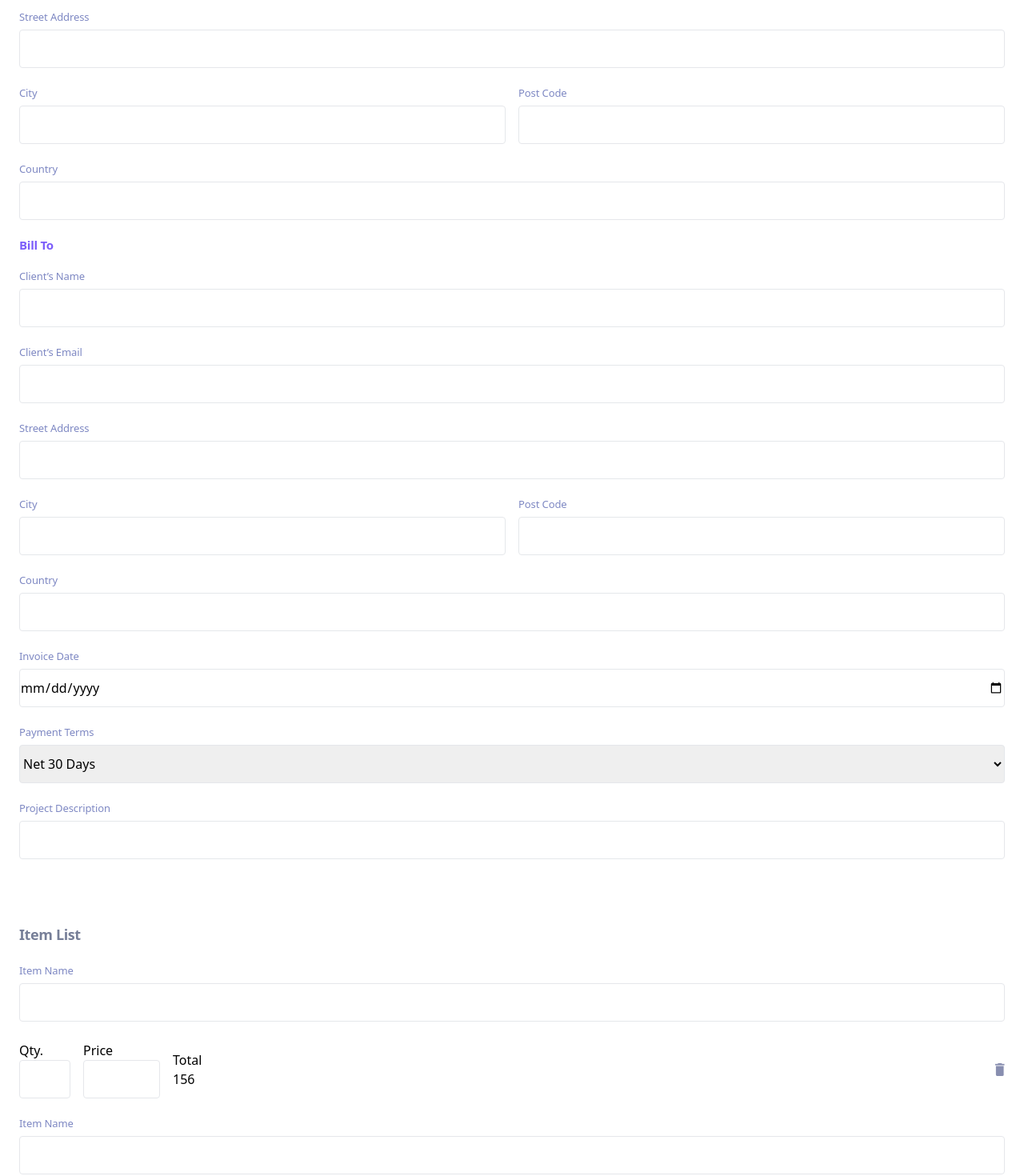
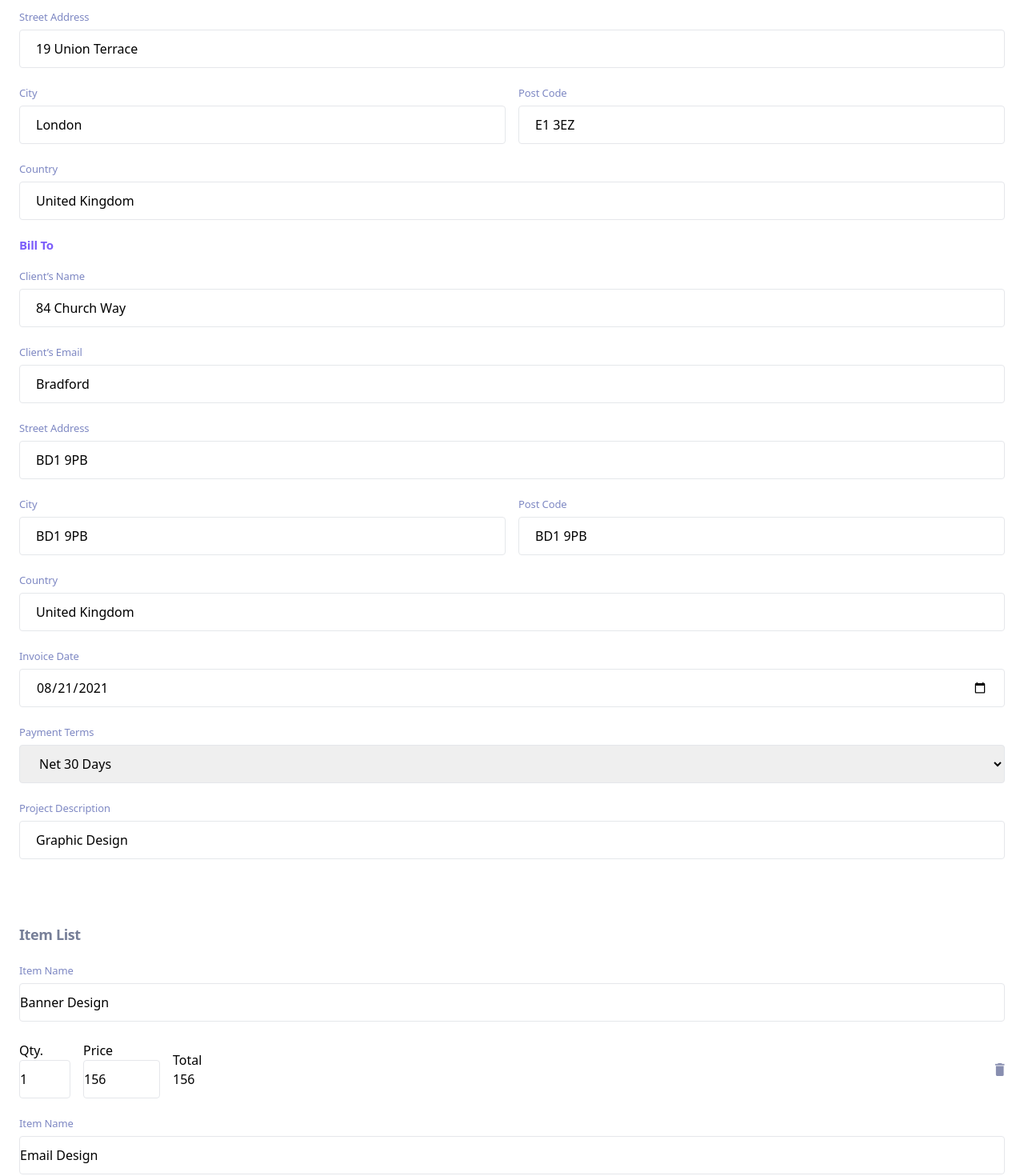
Before and after one commit to TedJenkler/Invoiceapp-vite-tailwind-reduxtoolkit, a React (Vite) app: page /invoice/1/edit in a window 1280 px wide. Shown: the part 240-1710 px from the top of the page at 80% size. Built offline with nearby package versions, Linux system fonts and the light colour scheme.

Commit message:
inputs connected with useState

```diff
--- a/src/InvoiceEdit.jsx
+++ b/src/InvoiceEdit.jsx
@@ -1,4 +1,4 @@
-import React from 'react';
+import React, { useState } from 'react';
 import BackBtn from './components/BackBtn'; // Importing BackBtn component
 import { useSelector } from 'react-redux'; // Importing useSelector from react-redux
 import { useParams } from 'react-router-dom'; // Importing useParams from react-router-dom
@@ -9,6 +9,27 @@ function InvoiceEdit() {
   const { id } = useParams(); // Getting id parameter from URL
   const state = useSelector((state) => state.state.data[id]); // Accessing state using useSelector hook
   console.log(state); // Logging state to console
+
+  // State variables for form inputs
+  const [address, setAddress] = useState(state.senderAddress.street);
+  const [city, setCity] = useState(state.senderAddress.city);
+  const [postal, setPostal] = useState(state.senderAddress.postCode);
+  const [country, setCountry] = useState(state.senderAddress.country);
+  const [address2, setAddress2] = useState(state.clientAddress.street);
+  const [city2, setCity2] = useState(state.clientAddress.city);
+  const [postal2, setPostal2] = useState(state.clientAddress.postCode);
+  const [country2, setCountry2] = useState(state.clientAddress.country);
+  const [date, setDate] = useState(state.createdAt);
+  const [net, setNet] = useState(state.paymentTerms);
+  const [description, setDescription] = useState(state.description);
+  const [items, setItems] = useState([...state.items]);
+
+  // Function to handle changes in form inputs
+  const handleInputChange = (index, fieldName, value) => {
+    const updatedItems = [...items];
+    updatedItems[index][fieldName] = value;
+    setItems(updatedItems);
+  };
 
   return (
     <main>
@@ -23,79 +44,92 @@ function InvoiceEdit() {
         {/* Bill From Section */}
         <p className='px15 text-01 mb-6'>Bill From</p>
         <label className='px13 text-07 mb-2'>Street Address</label>
-        <input className='border border-05 h-12 rounded mb-6'></input>
+        <input onChange={(e) => setAddress(e.target.value)} value={address} className='border border-05 h-12 rounded mb-6 px-5'></input>
         <div className='flex gap-4 justify-between mb-6'>
           <div className='flex flex-col w-1/2'>
             <label className='px13 text-07 mb-2'>City</label>
-            <input className='border border-05 w-full h-12 rounded'></input>
+            <input onChange={(e) => setCity(e.target.value)} value={city} className='border border-05 w-full h-12 rounded px-5'></input>
           </div>
           <div className='flex flex-col w-1/2'>
             <label className='px13 text-07 mb-2'>Post Code</label>
-            <input className='border border-05 w-full h-12 rounded'></input>
+            <input onChange={(e) => setPostal(e.target.value)} value={postal} className='border border-05 w-full h-12 rounded px-5'></input>
           </div>
         </div>
         <label className='px13 text-07 mb-2'>Country</label>
-        <input className='border border-05 h-12 rounded mb-6'></input>
+        <input onChange={(e) => setCountry(e.target.value)} value={country} className='border border-05 h-12 rounded mb-6 px-5'></input>
 
         {/* Bill To Section */}
         <p className='px15 text-01 mb-6'>Bill To</p>
         <label className='px13 text-07 mb-2'>Client’s Name</label>
-        <input className='border border-05 h-12 rounded mb-6'></input>
+        <input onChange={(e) => setAddress2(e.target.value)} value={address2} className='border border-05 h-12 rounded mb-6 px-5'></input>
         <label className='px13 text-07 mb-2'>Client’s Email</label>
-        <input className='border border-05 h-12 rounded mb-6'></input>
+        <input onChange={(e) => setCity2(e.target.value)} value={city2} className='border border-05 h-12 rounded mb-6 px-5'></input>
         <label className='px13 text-07 mb-2'>Street Address</label>
-        <input className='border border-05 h-12 rounded mb-6'></input>
+        <input onChange={(e) => setPostal2(e.target.value)} value={postal2} className='border border-05 h-12 rounded mb-6 px-5'></input>
         <div className='flex gap-4 justify-between mb-6'>
           <div className='flex flex-col w-1/2'>
             <label className='px13 text-07 mb-2'>City</label>
-            <input className='border border-05 w-full h-12 rounded'></input>
+            <input onChange={(e) => setPostal2(e.target.value)} value={postal2} className='border border-05 w-full h-12 rounded px-5'></input>
           </div>
           <div className='flex flex-col w-1/2'>
             <label className='px13 text-07 mb-2'>Post Code</label>
-            <input className='border border-05 w-full h-12 rounded'></input>
+            <input onChange={(e) => setPostal2(e.target.value)} value={postal2} className='border border-05 w-full h-12 rounded px-5'></input>
           </div>
         </div>
         <label className='px13 text-07 mb-2'>Country</label>
-        <input className='border border-05 h-12 rounded mb-6'></input>
+        <input onChange={(e) => setCountry2(e.target.value)} value={country2} className='border border-05 h-12 rounded mb-6 px-5'></input>
 
         {/* Invoice Details */}
         <label className='px13 text-07 mb-2'>Invoice Date</label>
-        <input className='border border-05 h-12 rounded mb-6' type='date'></input>
+        <input onChange={(e) => setDate(e.target.value)} value={date} className='border border-05 h-12 rounded mb-6 px-5' type='date'></input>
         <label className='px13 text-07 mb-2'>Payment Terms</label>
-        <select className='border border-05 h-12 rounded mb-6'>
+        <select onChange={(e) => setNet(e.target.value)} value={net} className='border border-05 h-12 rounded mb-6 px-5'>
           <option>Net 30 Days</option>
+          <option>Net 14 Days</option>
+          <option>Net 7 Days</option>
+          <option>Net 1 Day</option>
         </select>
         <label className='px13 text-07 mb-2'>Project Description</label>
-        <input className='border border-05 w-full h-12 rounded mb-20'></input>
+        <input onChange={(e) => {setDescription(e.target.value)}} value={description} className='border border-05 w-full h-12 rounded mb-20 px-5'></input>
 
         {/* Item List Section */}
         <h2 className='text-lg font-bold tracking-[-0.38px] text-lightgrey mb-6'>Item List</h2>
-        {state.items.map((invoice, index) => {
-          return (
+        {items.map((item, index) => (
           <div key={index} className='flex flex-col mb-6'>
             <label className='px13 text-07 mb-2'>Item Name</label>
-                <input className='border border-05 h-12 rounded mb-6'></input>
+            <input
+              value={item.name}
+              onChange={(e) => handleInputChange(index, 'name', e.target.value)}
+              className='border border-05 h-12 rounded mb-6'
+            ></input>
             <div className='flex justify-between items-center'>
               <div className='flex items-center'>
                 <div className='flex flex-col w-16 mr-4'>
                   <label>Qty.</label>
-                    <input className='border border-05 h-12 rounded'></input>
+                  <input
+                    value={item.quantity}
+                    onChange={(e) => handleInputChange(index, 'quantity', e.target.value)}
+                    className='border border-05 h-12 rounded'
+                  ></input>
                 </div>
                 <div className='flex flex-col w-24 mr-4'>
                   <label>Price</label>
-                    <input className='border border-05 h-12 rounded'></input>
+                  <input
+                    value={item.price}
+                    onChange={(e) => handleInputChange(index, 'price', e.target.value)}
+                    className='border border-05 h-12 rounded'
+                  ></input>
                 </div>
                 <div>
                   <p>Total</p>
-                    <p>{invoice.price}</p>
+                  <p>{item.price}</p>
                 </div>
               </div>
               <img className='h-4 w-3' src={trashcan} alt='trashcan' />
             </div>
           </div>
-          );
-        })}
-        <button className='addnew mb-24'>+ Add New Item</button>
+        ))}
+        <button onClick={() => {setItems([...items, {name: "", price: "", quantity: "", total: ""}])}} className='addnew mb-24'>+ Add New Item</button>
       </section>
       <div className='bg-white flex h-24 w-full justify-end px-6 gap-2'>
         <Link to={-1} className='edit'>Cancel</Link>
```
Lines whose indentation alone changed are shown as unchanged.
